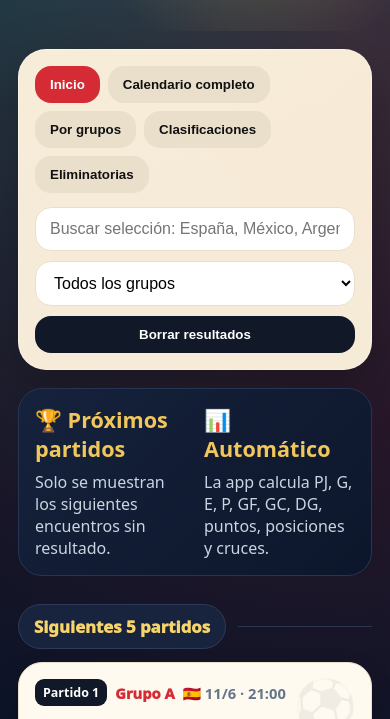
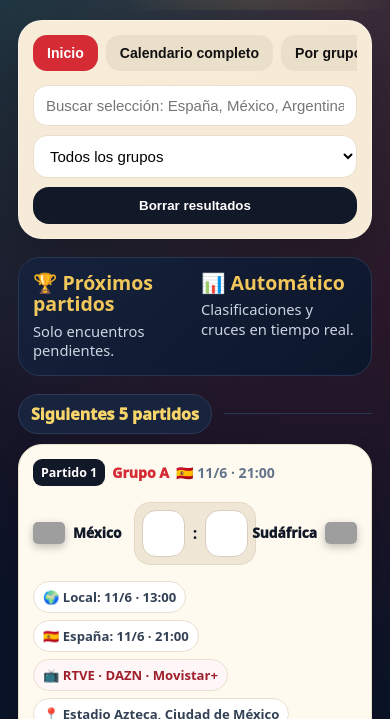
Before and after one commit to lambbross-lab/WorldCup, a plain HTML site: page index.html in a window 390 px wide. Shown: the part 240-959 px from the top of the page. Drawn offline with Linux system fonts and the light colour scheme; grey boxes are pictures that could not be loaded.

Commit message:
Version 14

```diff
--- a/index.html
+++ b/index.html
@@ -222,6 +222,169 @@ input[type=number]{-moz-appearance:textfield;appearance:textfield}
   }
 }
 
+
+/* V14 mejoras móvil */
+.match:before{display:none !important}
+
+@media(max-width:760px){
+  header{
+    padding:22px 18px 18px !important;
+  }
+  .ball{
+    width:34px !important;
+    height:34px !important;
+    font-size:.9rem !important;
+  }
+  .logo{
+    font-size:.78rem !important;
+    margin-bottom:10px !important;
+    gap:9px !important;
+  }
+  h1{
+    font-size:clamp(2.35rem,13vw,3.9rem) !important;
+    line-height:.9 !important;
+  }
+  .sub{
+    font-size:1rem !important;
+    line-height:1.35 !important;
+    margin-top:10px !important;
+  }
+  .panel{
+    margin-top:10px !important;
+    padding:14px !important;
+    border-radius:24px !important;
+  }
+  .tabs{
+    flex-wrap:nowrap !important;
+    overflow-x:auto !important;
+    -webkit-overflow-scrolling:touch !important;
+    padding-bottom:2px !important;
+    gap:8px !important;
+  }
+  .tabs::-webkit-scrollbar{display:none !important}
+  .tabs button{
+    flex:0 0 auto !important;
+    white-space:nowrap !important;
+    padding:10px 14px !important;
+    border-radius:14px !important;
+    font-size:.88rem !important;
+  }
+  .tools{
+    gap:9px !important;
+    margin-top:12px !important;
+  }
+  input,select{
+    font-size:15px !important;
+    padding:11px 12px !important;
+    border-radius:14px !important;
+  }
+  .darkbtn{
+    padding:11px 12px !important;
+  }
+  .home-compact{
+    padding:14px !important;
+    margin:14px 0 !important;
+    border-radius:22px !important;
+  }
+  .home-info{
+    grid-template-columns:1fr 1fr !important;
+    gap:12px !important;
+  }
+  .home-info h2{
+    font-size:1.22rem !important;
+    line-height:1.1 !important;
+  }
+  .home-info p{
+    font-size:.92rem !important;
+    line-height:1.32 !important;
+    margin-top:7px !important;
+  }
+  .section-title{
+    margin:18px 0 10px !important;
+  }
+  .day{
+    font-size:1rem !important;
+    padding:8px 12px !important;
+  }
+  .match{
+    padding:14px !important;
+    border-radius:24px !important;
+  }
+  .meta{
+    font-size:.88rem !important;
+    gap:7px !important;
+  }
+  .tag{
+    font-size:.78rem !important;
+    padding:5px 8px !important;
+  }
+  .match .teams{
+    grid-template-columns:minmax(0,1fr) auto minmax(0,1fr) !important;
+    gap:10px !important;
+    margin:16px 0 !important;
+  }
+  .match .team{
+    gap:8px !important;
+    min-width:0 !important;
+  }
+  .match .team.right{
+    justify-content:flex-end !important;
+    text-align:right !important;
+  }
+  .match .name{
+    font-size:.86rem !important;
+    line-height:1.05 !important;
+    white-space:normal !important;
+    overflow:visible !important;
+    text-overflow:clip !important;
+    display:block !important;
+    max-width:82px !important;
+    word-break:normal !important;
+  }
+  .match .flag-img{
+    width:32px !important;
+    height:22px !important;
+    flex:0 0 auto !important;
+  }
+  .match .score{
+    padding:7px !important;
+    border-radius:16px !important;
+  }
+  .match .score input{
+    width:43px !important;
+    height:47px !important;
+    font-size:1.18rem !important;
+    padding:6px !important;
+  }
+  .details{
+    gap:7px !important;
+    margin-top:7px !important;
+  }
+  .pill{
+    font-size:.82rem !important;
+    padding:6px 9px !important;
+    border-radius:999px !important;
+  }
+  .tv{
+    font-size:.82rem !important;
+    font-weight:800 !important;
+    color:#9f1f2c !important;
+    background:#fff7f7 !important;
+  }
+  .footer-note{
+    font-size:.76rem !important;
+  }
+}
+
+/* Desktop/tablet: country names should not ellipsize unnecessarily */
+@media(min-width:761px){
+  .match .name{
+    white-space:normal !important;
+    overflow:visible !important;
+    text-overflow:clip !important;
+  }
+}
+
 </style>
 </head>
 <body>
@@ -318,11 +481,11 @@ function renderHome(){
     <div class="home-info">
       <div>
         <h2>🏆 Próximos partidos</h2>
-        <p>Solo se muestran los siguientes encuentros sin resultado.</p>
+        <p>Solo encuentros pendientes.</p>
       </div>
       <div>
         <h2>📊 Automático</h2>
-        <p>La app calcula PJ, G, E, P, GF, GC, DG, puntos, posiciones y cruces.</p>
+        <p>Clasificaciones y cruces en tiempo real.</p>
       </div>
     </div>
   </div>
@@ -332,7 +495,7 @@ function renderHome(){
 function go(tab){document.querySelector(".tabs .active").classList.remove("active");document.querySelector(`[data-tab="${tab}"]`).classList.add("active");activeTab=tab;render();}
 function renderCalendar(ms){let by={};ms.forEach(m=>(by[m.dateSpain]??=[]).push(m));view.innerHTML=Object.keys(by).sort().map(d=>`<div class="section-title"><span class="day">${fmtDate(d)}</span></div><div class="grid">${by[d].map(matchCard).join("")}</div>`).join("")||`<div class="card"><h3>Sin partidos</h3><p>No hay partidos con ese filtro.</p></div>`}
 function renderByGroups(){view.innerHTML=Object.keys(GROUPS).map(g=>`<div class="section-title"><span class="day">Grupo ${g}</span></div><div class="grid">${MATCHES.filter(m=>m.group===g&&matchVisible(m)).map(matchCard).join("")}</div>`).join("")}
-function matchCard(m){let s=getScore(m.id),h=s.h??"",a=s.a??"";let tv=(m.home==="Spain"||m.away==="Spain"||m.id===1)?"RTVE · RTVE Play · DAZN · Movistar Plus+":"DAZN · Movistar Plus+";return `<article class="match"><div class="meta"><span class="tag">Partido ${m.id}</span><span class="g">Grupo ${m.group}</span><span>🇪🇸 ${shortDate(m.dateSpain)} · ${m.timeSpain}</span></div><div class="teams"><div class="team">${flagHtml(m.home)}<span class="name">${teamName(m.home)}</span></div><div class="score"><input type="number" inputmode="numeric" pattern="[0-9]*" min="0" value="${h}" onchange="setScore(${m.id},'h',this.value)"> <b>:</b> <input type="number" inputmode="numeric" pattern="[0-9]*" min="0" value="${a}" onchange="setScore(${m.id},'a',this.value)"></div><div class="team right"><span class="name">${teamName(m.away)}</span>${flagHtml(m.away)}</div></div><div class="details"><span class="pill">🌍 Local: ${shortDate(m.localDate)} · ${m.localTime}</span><span class="pill">🇪🇸 España: ${shortDate(m.dateSpain)} · ${m.timeSpain}</span><span class="pill tv">📺 ${tv}</span></div><div class="details"><span class="pill">📍 ${m.venue||"Sede pendiente"}</span></div></article>`}
+function matchCard(m){let s=getScore(m.id),h=s.h??"",a=s.a??"";let tv=(m.home==="Spain"||m.away==="Spain"||m.id===1)?"RTVE · DAZN · Movistar+":"DAZN · Movistar+";return `<article class="match"><div class="meta"><span class="tag">Partido ${m.id}</span><span class="g">Grupo ${m.group}</span><span>🇪🇸 ${shortDate(m.dateSpain)} · ${m.timeSpain}</span></div><div class="teams"><div class="team">${flagHtml(m.home)}<span class="name">${teamName(m.home)}</span></div><div class="score"><input type="number" inputmode="numeric" pattern="[0-9]*" min="0" value="${h}" onchange="setScore(${m.id},'h',this.value)"> <b>:</b> <input type="number" inputmode="numeric" pattern="[0-9]*" min="0" value="${a}" onchange="setScore(${m.id},'a',this.value)"></div><div class="team right"><span class="name">${teamName(m.away)}</span>${flagHtml(m.away)}</div></div><div class="details"><span class="pill">🌍 Local: ${shortDate(m.localDate)} · ${m.localTime}</span><span class="pill">🇪🇸 España: ${shortDate(m.dateSpain)} · ${m.timeSpain}</span><span class="pill tv">📺 ${tv}</span></div><div class="details"><span class="pill">📍 ${m.venue||"Sede pendiente"}</span></div></article>`}
 function renderStandings(){let thirds=thirdRanking();view.innerHTML=`<div class="section-title"><span class="day">Clasificaciones</span></div><div class="groups">${Object.keys(GROUPS).map(groupTable).join("")}</div><div class="section-title"><span class="day">Mejores terceros</span></div><div class="card" style="overflow:auto"><table><thead><tr><th>#</th><th>Grupo</th><th>Equipo</th><th>PJ</th><th>G</th><th>E</th><th>P</th><th>GF</th><th>GC</th><th>DG</th><th>PTS</th></tr></thead><tbody>${thirds.map((r,i)=>`<tr class="${i<8?'third':''}"><td>${i+1}</td><td>${r.group}</td><td>${standingFlagHtml(r)}${r.name}</td><td>${r.PJ}</td><td>${r.G}</td><td>${r.E}</td><td>${r.P}</td><td>${r.GF}</td><td>${r.GC}</td><td>${r.DG}</td><td><b>${r.PTS}</b></td></tr>`).join("")}</tbody></table></div>`}
 function groupTable(g){return `<div class="card"><h3>Grupo ${g}</h3><table><thead><tr><th>Equipo</th><th>PJ</th><th>G</th><th>E</th><th>P</th><th>GF</th><th>GC</th><th>DG</th><th>PTS</th></tr></thead><tbody>${standings(g).map((r,i)=>`<tr class="${i<2?'qual':i===2?'third':''}"><td>${standingFlagHtml(r)}${r.name}</td><td>${r.PJ}</td><td>${r.G}</td><td>${r.E}</td><td>${r.P}</td><td>${r.GF}</td><td>${r.GC}</td><td>${r.DG}</td><td><b>${r.PTS}</b></td></tr>`).join("")}</tbody></table><p class="note">1.º y 2.º pasan. El 3.º entra en el ranking de terceros.</p></div>`}
 function renderKO(){const labels={r32:"Dieciseisavos",r16:"Octavos",qf:"Cuartos",sf:"Semifinales",third:"Tercer puesto",final:"Final"};view.innerHTML=`<div class="section-title"><span class="day">Eliminatorias</span></div><div class="stage-tabs">${Object.entries(labels).map(([k,v])=>`<button class="${activeRound===k?'active-stage':''}" onclick="activeRound='${k}';renderKO()">${v}</button>`).join("")}</div><div class="knock">${KO.filter(m=>m.round===activeRound).map(koCard).join("")}</div><div class="champion"><div class="cup">🏆</div><h2>Campeón</h2><p>${koWinner(104).name||"A definir"}</p></div>`}
--- a/sw.js
+++ b/sw.js
@@ -1 +1 @@
-self.addEventListener('install',e=>e.waitUntil(caches.open('mi-world-cup-2026-v13').then(c=>c.addAll(['./','./index.html','./manifest.webmanifest','./assets/logoblancotransparente.png']))));self.addEventListener('fetch',e=>e.respondWith(caches.match(e.request).then(r=>r||fetch(e.request))));
+self.addEventListener('install',e=>e.waitUntil(caches.open('mi-world-cup-2026-v14').then(c=>c.addAll(['./','./index.html','./manifest.webmanifest','./assets/logoblancotransparente.png','./assets/icon-192.png','./assets/icon-512.png']))));self.addEventListener('fetch',e=>e.respondWith(caches.match(e.request).then(r=>r||fetch(e.request))));
```
Also changed, not shown: README.txt, assets/icon-192.png (added), assets/icon-512.png (added), manifest.webmanifest.
